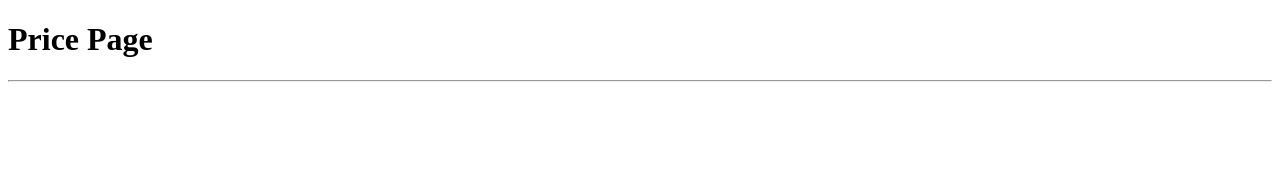
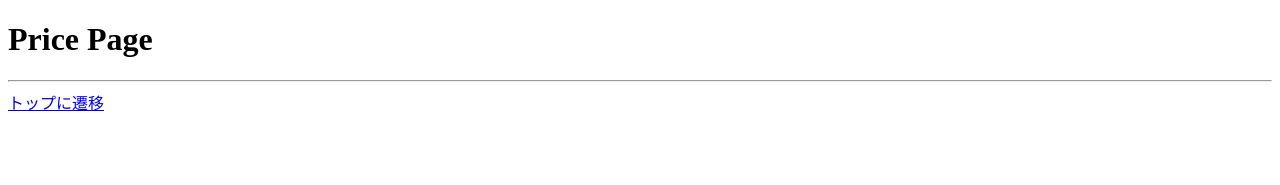
Before and after one commit to Kazushi-Sonomura/training, a Nuxt app: page /price in a window 1280 px wide. Shown: the top 185 px of the page. Built offline with nearby package versions, Linux system fonts and the light colour scheme.

Commit message:
トップからプライスその反対も可能にした

```diff
--- a/pages/price.vue
+++ b/pages/price.vue
@@ -2,5 +2,6 @@
     <div>
         <h1>Price Page</h1>
         <hr>
+        <NuxtLink to="/">トップに遷移</NuxtLink>
     </div>
 </template>
```
